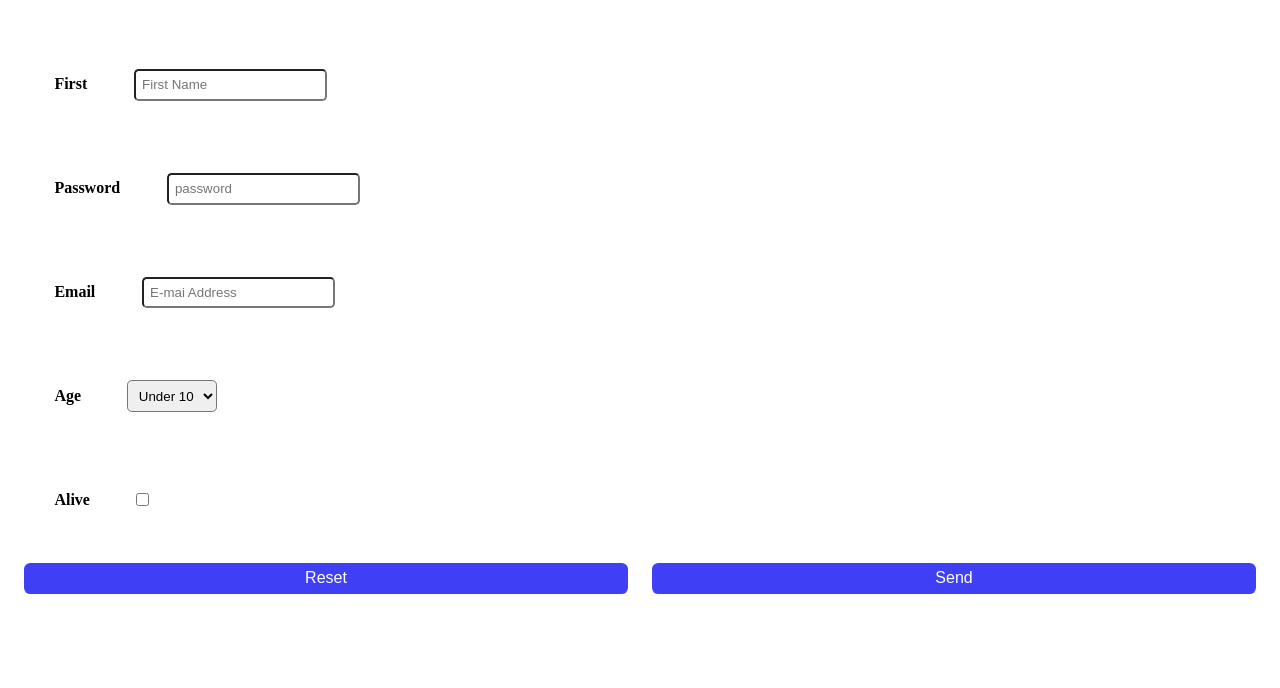
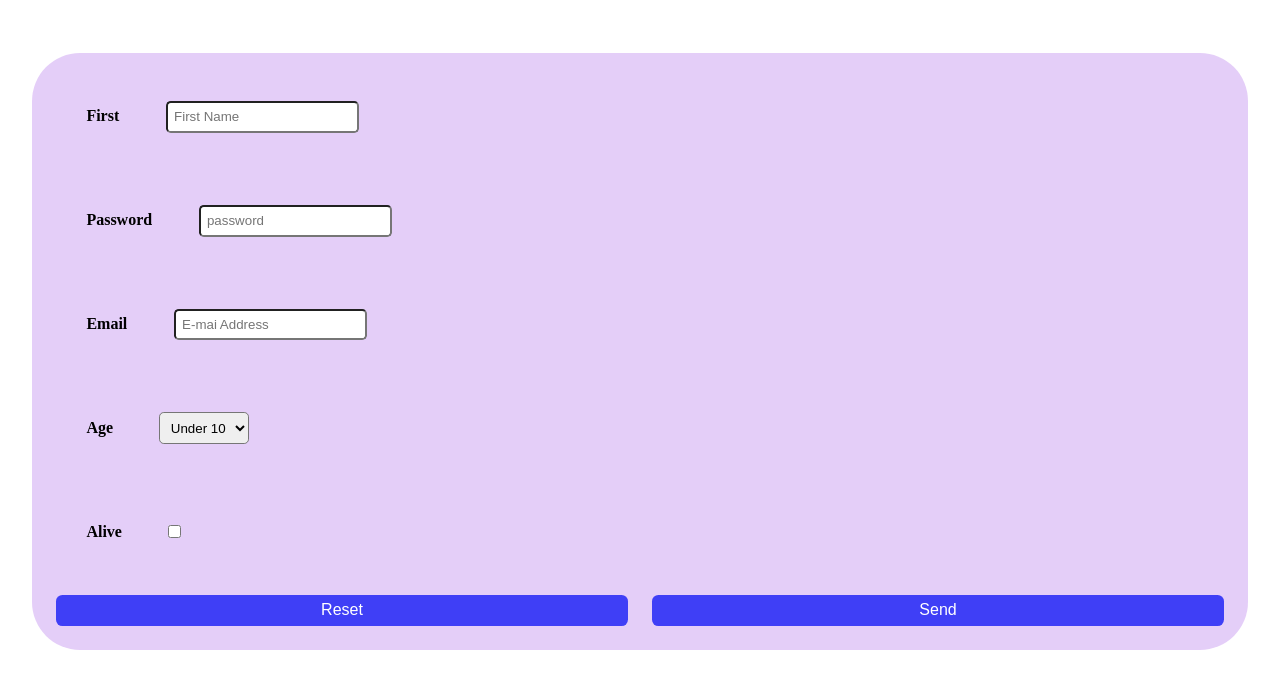
Before and after one commit to Emmakin/8th, a plain HTML site: page index.html in a window 1280 px wide. Shown: the part 68-756 px from the top of the page. Drawn offline with Linux system fonts and the light colour scheme.

Commit message:
Update style.css

```diff
--- a/style.css
+++ b/style.css
@@ -12,6 +12,11 @@
     font-family:Tahoma;
 }
 
+.content{
+    background-color: rgba(137, 43, 226, 0.233);
+    border-radius: 3rem;
+    margin: 2rem;
+}
 .tab{
     gap:1.5rem;
     padding: 1.5rem;
```
